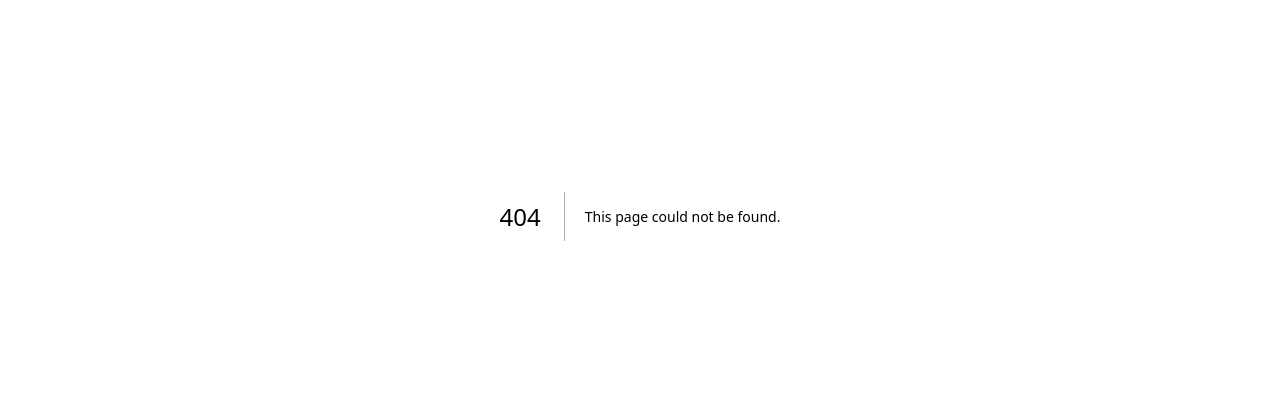
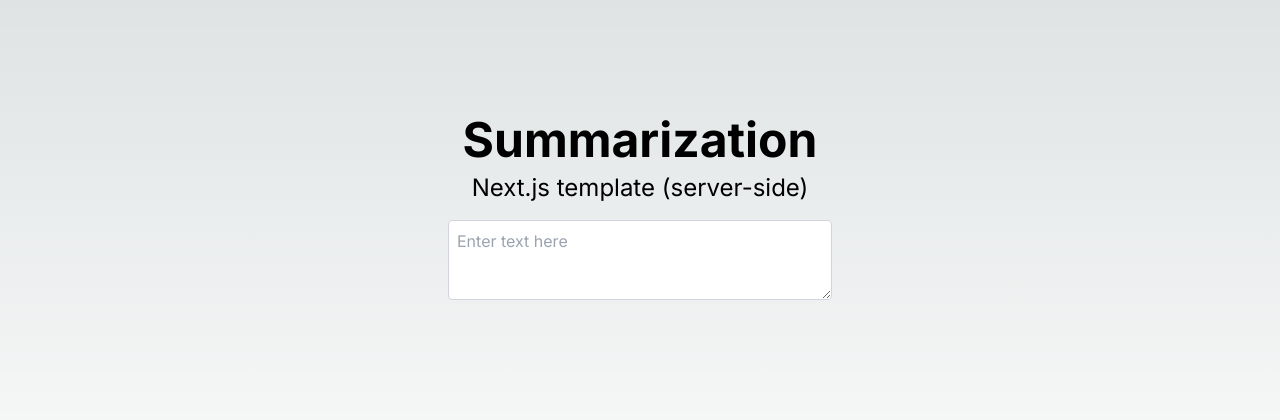
Before and after one commit to MarcosCamara01/testing-transformersjs, a Next.js app: page /summarise in a window 1280 px wide. Before the commit this address had no page. Shown: the part 184-604 px from the top of the page. Built offline with nearby package versions, Linux system fonts and the light colour scheme.

Commit message:
summarization

```diff
--- /dev/null
+++ b/src/app/api/summarise/pipeline.js
@@ -0,0 +1,25 @@
+import { pipeline } from "@xenova/transformers";
+
+const P = () => class PipelineSingleton {
+    static task = 'summarization';
+    static model = 'Xenova/distilbart-cnn-6-6';
+    static instance = null;
+
+    static async getInstance(progress_callback = null) {
+        if (this.instance === null) {
+            this.instance = pipeline(this.task, this.model, { progress_callback });
+        }
+        return this.instance;
+    }
+}
+
+let PipelineSingleton;
+if (process.env.NODE_ENV !== 'production') {
+    if (!global.PipelineSingleton) {
+        global.PipelineSingleton = P();
+    }
+    PipelineSingleton = global.PipelineSingleton;
+} else {
+    PipelineSingleton = P();
+}
+export default PipelineSingleton;
--- /dev/null
+++ b/src/app/api/summarise/route.js
@@ -0,0 +1,23 @@
+// Create a custom request handler for the /classify route.
+// For more information, see https://nextjs.org/docs/app/building-your-application/routing/router-handlers
+
+import { NextResponse } from 'next/server'
+import PipelineSingleton from './pipeline.js';
+
+export async function GET(request) {
+    const text = request.nextUrl.searchParams.get('text');
+    if (!text) {
+        return NextResponse.json({
+            error: 'Missing text parameter',
+        }, { status: 400 });
+    }
+
+    const summarise = await PipelineSingleton.getInstance();
+
+    const result = await summarise(text, {
+        max_new_tokens: 300,
+        min_new_tokens: 100
+    });
+
+    return NextResponse.json(result);
+}
--- /dev/null
+++ b/src/app/summarise/page.js
@@ -0,0 +1,44 @@
+'use client'
+
+import { useState } from 'react'
+
+export default function Classify() {
+
+  const [result, setResult] = useState(null);
+  const [ready, setReady] = useState(null);
+
+  const classify = async (text) => {
+    if (!text) return;
+    if (ready === null) setReady(false);
+
+    const result = await fetch(`/api/summarise?text=${encodeURIComponent(text)}`);
+
+    if (!ready) setReady(true);
+
+    const json = await result.json();
+    console.log(json)
+    setResult(json[0].summary_text);
+  };
+
+  return (
+    <main className="flex min-h-screen flex-col items-center justify-center p-12">
+      <h1 className="text-5xl font-bold mb-2 text-center">Summarization</h1>
+      <h2 className="text-2xl mb-4 text-center">Next.js template (server-side)</h2>
+      <textarea
+        type="text"
+        className="w-full max-w-sm h-20 max-h-64 text-black p-2 border border-gray-300 rounded mb-4"
+        placeholder="Enter text here"
+        onInput={e => {
+          classify(e.target.value);
+        }}
+      />
+
+      {ready !== null && (
+        <p className="max-w-screen-sm text-white p-2 rounded">
+          {
+            (!ready || !result) ? 'Loading, be patient, this may take a few minutes...' : result}
+        </p>
+      )}
+    </main>
+  )
+}
```
